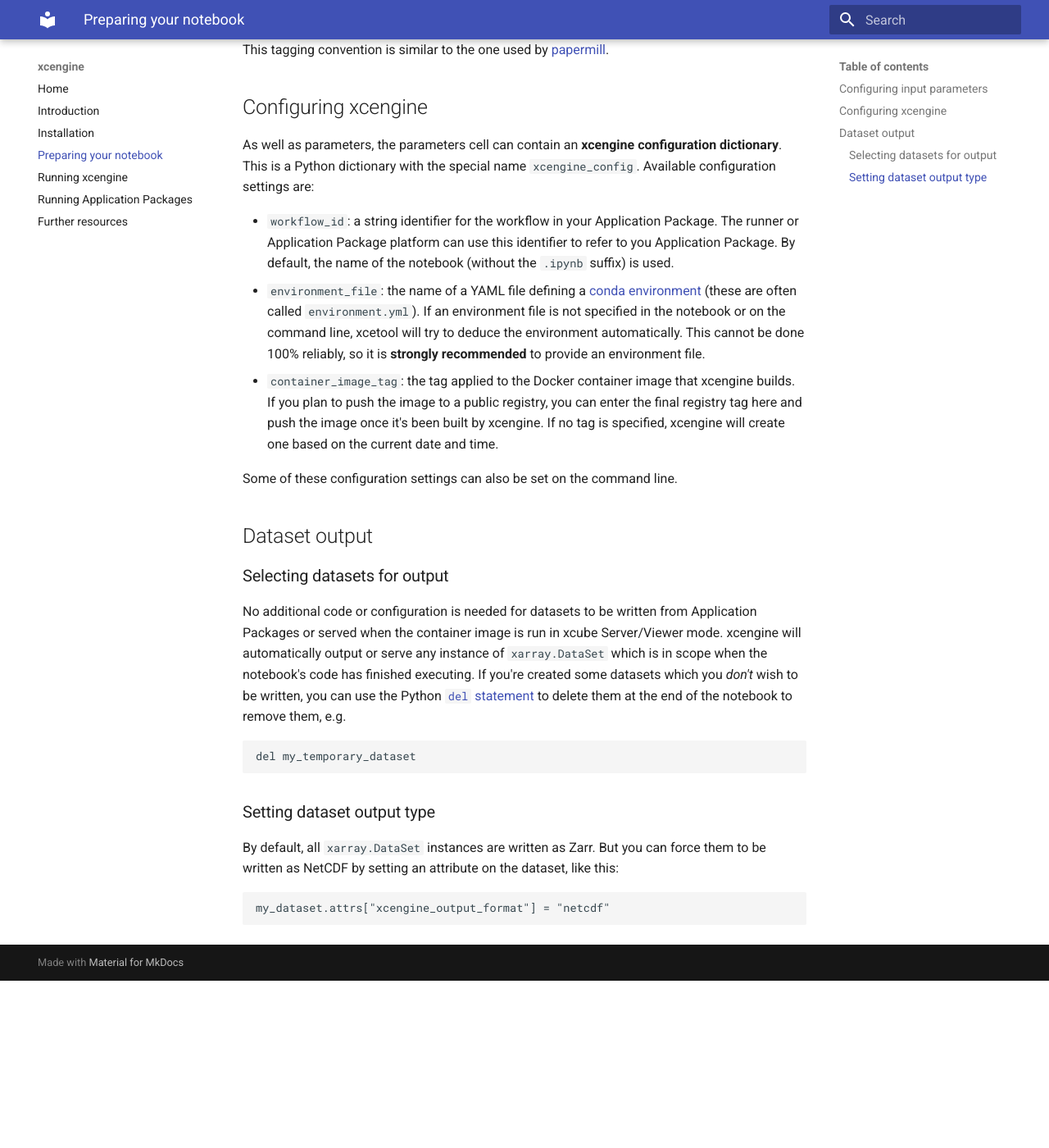
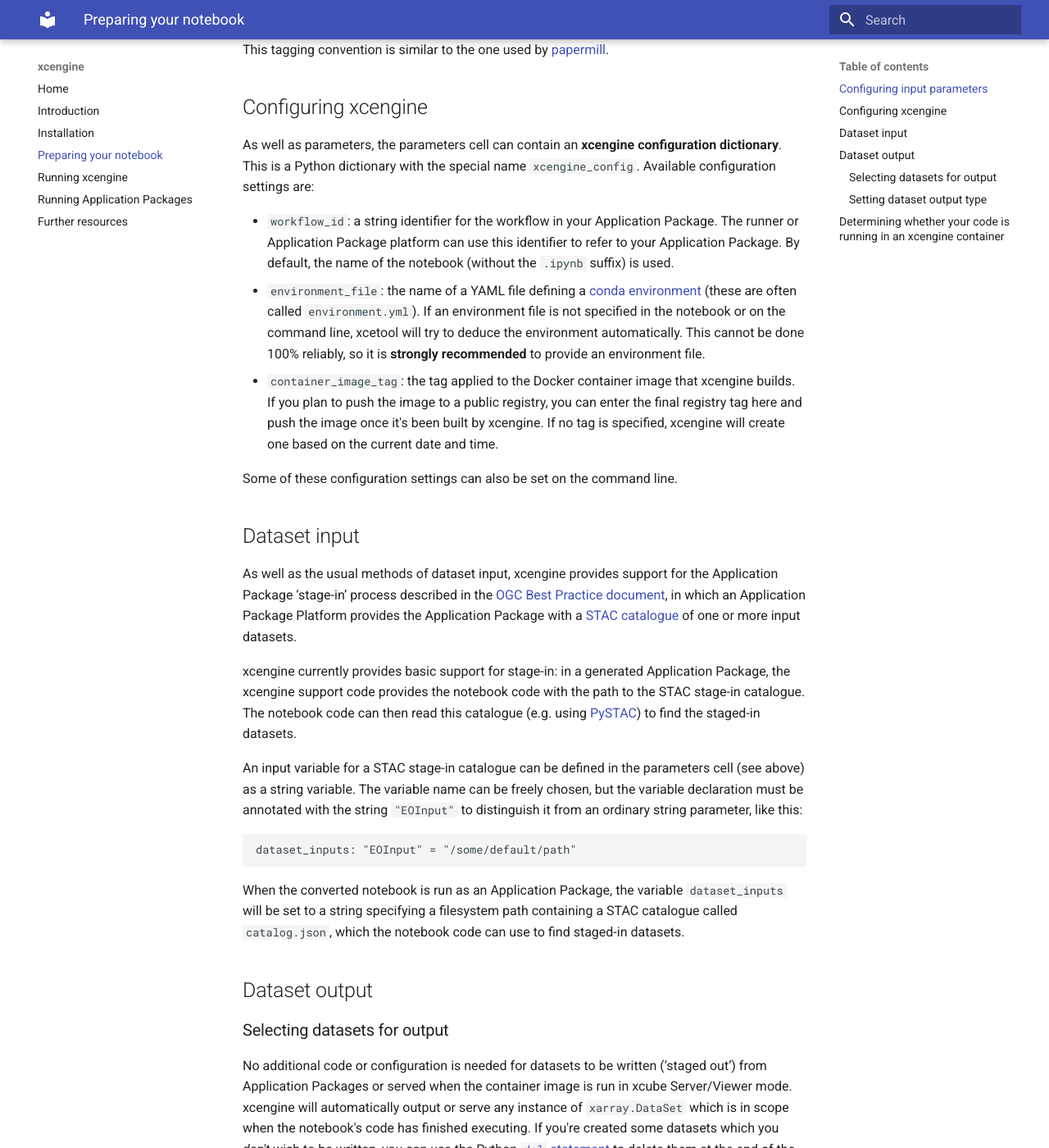
Before and after one commit to xcube-dev/xcengine, an MkDocs documentation site: the page built from docs/notebook.md, in a window 1280 px wide and 1400 px high, scrolled down 945 px. Shown: the whole window at 82% size. Built offline with MkDocs 1.6.1 and Material for MkDocs 9.7.7, drawn with Linux system fonts in a browser that asks for light colours; before the commit the page ends 2141 px from its top, so only the background shows below that; some of the changed text lies outside the part shown.

Commit message:
Update documentation

````diff
--- a/docs/notebook.md
+++ b/docs/notebook.md
@@ -35,7 +35,7 @@
 
 -   `workflow_id`: a string identifier for the workflow in your Application
     Package. The runner or Application Package platform can use this
-    identifier to refer to you Application Package. By default, the name
+    identifier to refer to your Application Package. By default, the name
     of the notebook (without the `.ipynb` suffix) is used.
 -   `environment_file`: the name of a YAML file defining a [conda
     environment](https://docs.conda.io/projects/conda/en/latest/user-guide/tasks/manage-environments.html)
@@ -51,17 +51,45 @@
 
 Some of these configuration settings can also be set on the command line.
 
+## Dataset input
+
+As well as the usual methods of dataset input, xcengine provides support for
+the Application Package ‘stage-in’ process described in the [OGC Best
+Practice document](https://docs.ogc.org/bp/20-089r1.html), in which an
+Application Package Platform provides the Application Package with a
+[STAC catalogue](https://stacspec.org/) of one or more input datasets.
+
+xcengine currently provides basic support for stage-in: in a generated
+Application Package, the xcengine support code provides the notebook code with
+the path to the STAC stage-in catalogue. The notebook code can then read this
+catalogue (e.g. using [PySTAC](https://pystac.readthedocs.io/)) to find the
+staged-in datasets.
+
+An input variable for a STAC stage-in catalogue can be defined in the
+parameters cell (see above) as a string variable. The variable name can be
+freely chosen, but the variable declaration must be annotated with the string
+`"EOInput"` to distinguish it from an ordinary string parameter, like this:
+
+```python
+dataset_inputs: "EOInput" = "/some/default/path"
+```
+
+When the converted notebook is run as an Application Package, the variable
+`dataset_inputs` will be set to a string specifying a filesystem path
+containing a STAC catalogue called `catalog.json`, which the notebook code
+can use to find staged-in datasets.
+
 ## Dataset output
 
 ### Selecting datasets for output
 
-No additional code or configuration is needed for datasets to be written from
-Application Packages or served when the container image is run in xcube
-Server/Viewer mode. xcengine will automatically output or serve any instance
-of `xarray.DataSet` which is in scope when the notebook's code has finished
-executing. If you're created some datasets which you *don't* wish to be
-written, you can use the Python
-[`del` statement](https://docs.python.org/3/reference/simple_stmts.html#the-del-statement)
+No additional code or configuration is needed for datasets to be written
+(‘staged out’) from Application Packages or served when the container image is
+run in xcube Server/Viewer mode. xcengine will automatically output or serve
+any instance of `xarray.DataSet` which is in scope when the notebook's code
+has finished executing. If you're created some datasets which you *don't* wish
+to be written, you can use the Python [`del`
+statement](https://docs.python.org/3/reference/simple_stmts.html#the-del-statement)
 to delete them at the end of the notebook to remove them, e.g.
 
 ```python
@@ -77,3 +105,11 @@
 ```python
 my_dataset.attrs["xcengine_output_format"] = "netcdf"
 ```
+
+## Determining whether your code is running in an xcengine container
+
+In an xcengine-derived container, the environment variable `XCENGINE_VERSION`
+is always set to the version of xcengine that created the container image. If
+your notebook code needs to determine whether it's running inside an xcengine
+container, you can check whether this variable is set (e.g. using
+`os.environ`).
````
